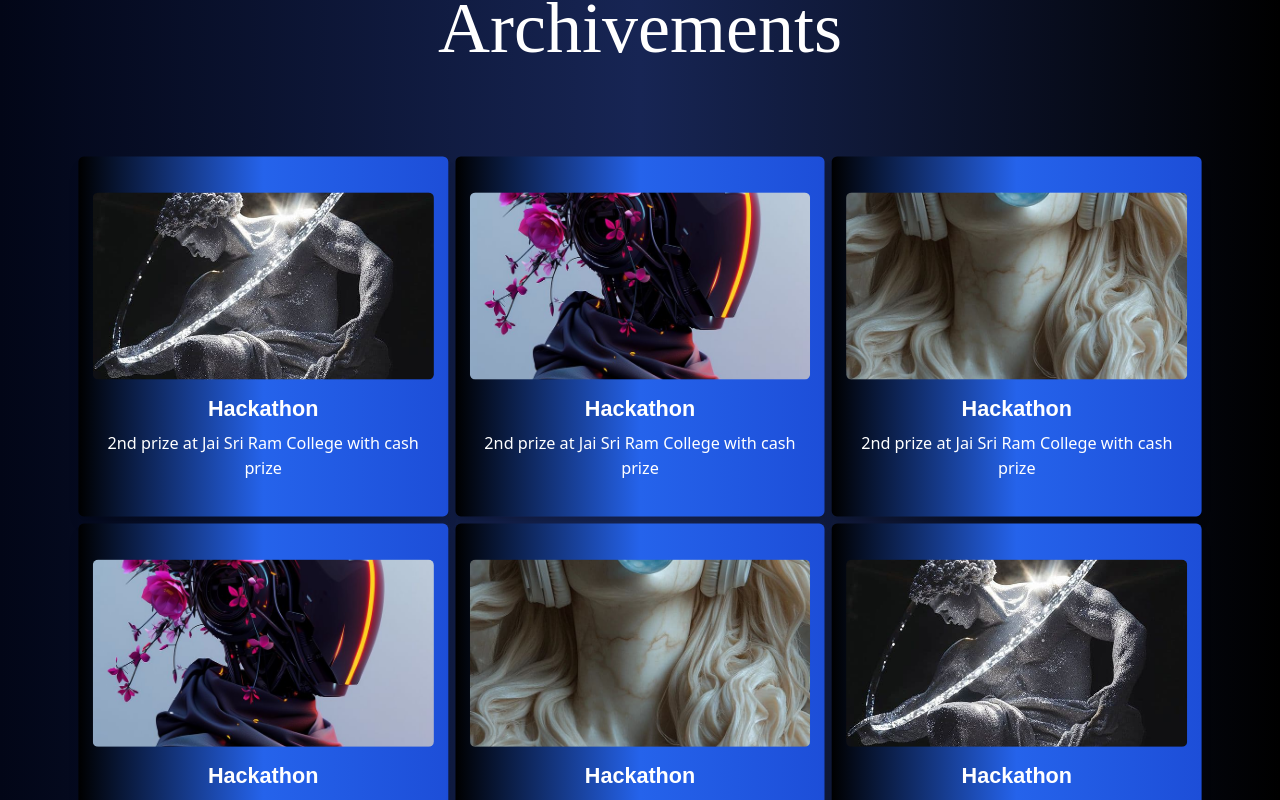
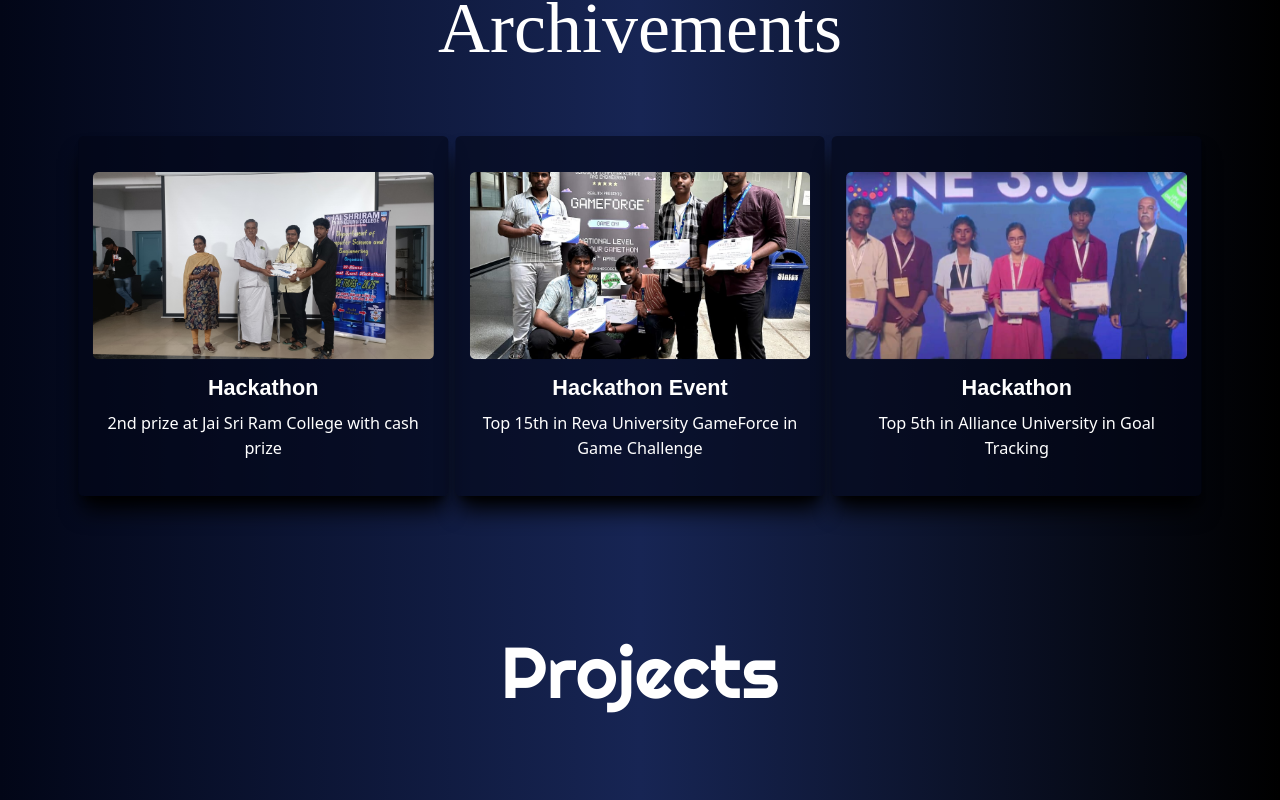
Before and after one commit to AbishakeC/Kathir-portfolio, a React app in the folder Front/: page / in a window 1280 px wide. Shown: the part 1780-2580 px from the top of the page. Built offline with nearby package versions, Linux system fonts and the light colour scheme; the HTML template or start-up script is replaced by a standard one; a web font is replaced by a local one.

Commit message:
video adding

```diff
--- a/Front/src/coponents/archivements.jsx
+++ b/Front/src/coponents/archivements.jsx
@@ -4,7 +4,7 @@ const Archivements = ({ topic, detailing, imagename }) => {
   return (
     // components for archive ments dont have to change for details ,
     //     if you want any style chage make it over here
-    <div className="bg-gradient-to-r from-black via-blue-600 to-blue-700 rounded-md shadow-lg overflow-hidden w-full p-4 py-10  hover:shadow-xl hover:scale-110 hover:bg-black duration-200  ">
+    <div className=" bg-slate-950/60 rounded-md shadow-xl shadow-black overflow-hidden w-full p-4 py-10  hover:shadow-xl hover:scale-110 hover:bg-black duration-200  ">
       <img
         src={imagename}
         alt={topic}
--- a/Front/src/coponents/projectcomp.jsx
+++ b/Front/src/coponents/projectcomp.jsx
@@ -1,6 +1,5 @@
 import React, { useState } from 'react';
-import { motion, AnimatePresence } from 'framer-motion';
-import { BiX } from 'react-icons/bi';
+import imagegenerator from '../assets/Videos/imagegenerator.mp4';
 import { FiX } from 'react-icons/fi';
 
 const Projectcomp = ({ topic, detailing, imagename, elobrate }) => {
@@ -9,6 +8,7 @@ const Projectcomp = ({ topic, detailing, imagename, elobrate }) => {
   return (
     <>
     <div className="bg-gradient-to-tl from-black via-slate-950 to-blue-600  rounded-md shadow-lg overflow-hidden w-full p-4 py-10 hover:shadow-xl hover:scale-110 hover:bg-gradient-to-br hover:from-blue-600 hover:to-black hover:via-slate-950 duration-200 ">
+     <video src={imagegenerator} alt={topic} autoPlay  className="w-full h-52 object-cover rounded-md mb-4"/>
       <img
         src={imagename}
         alt={topic}
--- a/Front/src/pages/page3.jsx
+++ b/Front/src/pages/page3.jsx
@@ -1,8 +1,8 @@
 import React from 'react';
 import Archivements from '../coponents/archivements';
-import imagegreek from '../assets/greek.jpeg'
-import bubblerose from '../assets/bubbleaka.jpeg'
-import robotrose from '../assets/robotrose.jpeg'
+import imagegreek from '../assets/Blrimg.jpg'
+import bubblerose from '../assets/gpic.jpg'
+import robotrose from '../assets/kiot.jpg'
 const Page3 = () => {
   return (
     <>
@@ -12,41 +12,27 @@ const Page3 = () => {
 
 <div className="grid grid-cols-1 sm:grid-cols-2 lg:grid-cols-3 gap-2 sm:gap-6 md:gap-2">
 
-
+  <div className=' h-1/2'>
+  <Archivements
+    topic={"Hackathon"}
+    imagename={robotrose}
+    detailing={"2nd prize at Jai Sri Ram College with cash prize  "}
+  />
+  </div>
 
       <Archivements
-          topic={"Hackathon"}
+          topic={"Hackathon Event"}
           imagename={imagegreek}
-          detailing={"2nd prize at Jai Sri Ram College with cash prize"}
+          detailing={"Top 15th in Reva University GameForce in  Game Challenge "}
         />
-
-        <Archivements
-          topic={"Hackathon"}
-          imagename={robotrose}
-          detailing={"2nd prize at Jai Sri Ram College with cash prize"}
-        />
-        <Archivements
-          topic={"Hackathon"}
-
-          imagename={bubblerose}
-          detailing={"2nd prize at Jai Sri Ram College with cash prize"}
-        />
-
+        <div className=' h-1/2'>
           <Archivements
           topic={"Hackathon"}
-          imagename={robotrose}
-          detailing={"2nd prize at Jai Sri Ram College with cash prize"}
+          imagename={bubblerose}
+          detailing={"Top 5th in Alliance University in Goal Tracking "}
         />
-           <Archivements
-          topic={"Hackathon"}
-          imagename={bubblerose}
-          detailing={"2nd prize at Jai Sri Ram College with cash prize"}
-        />
-          <Archivements
-          topic={"Hackathon"}
-          imagename={imagegreek}
-          detailing={"2nd prize at Jai Sri Ram College with cash prize"}
-        />
+        </div>
+
 
 
       </div>
```
Also changed, not shown: 1 other file (tests, documents, lock files or other folders).
